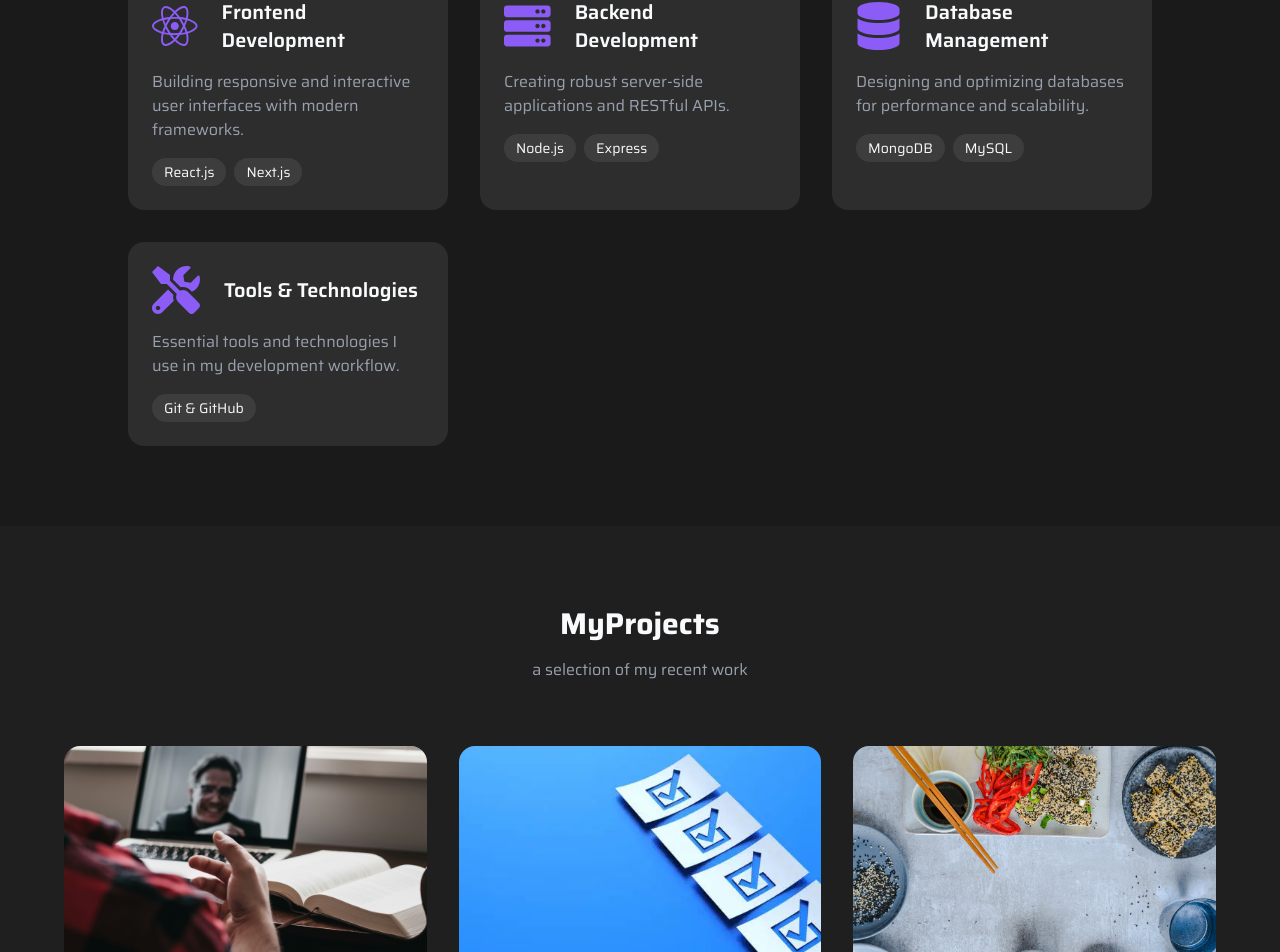
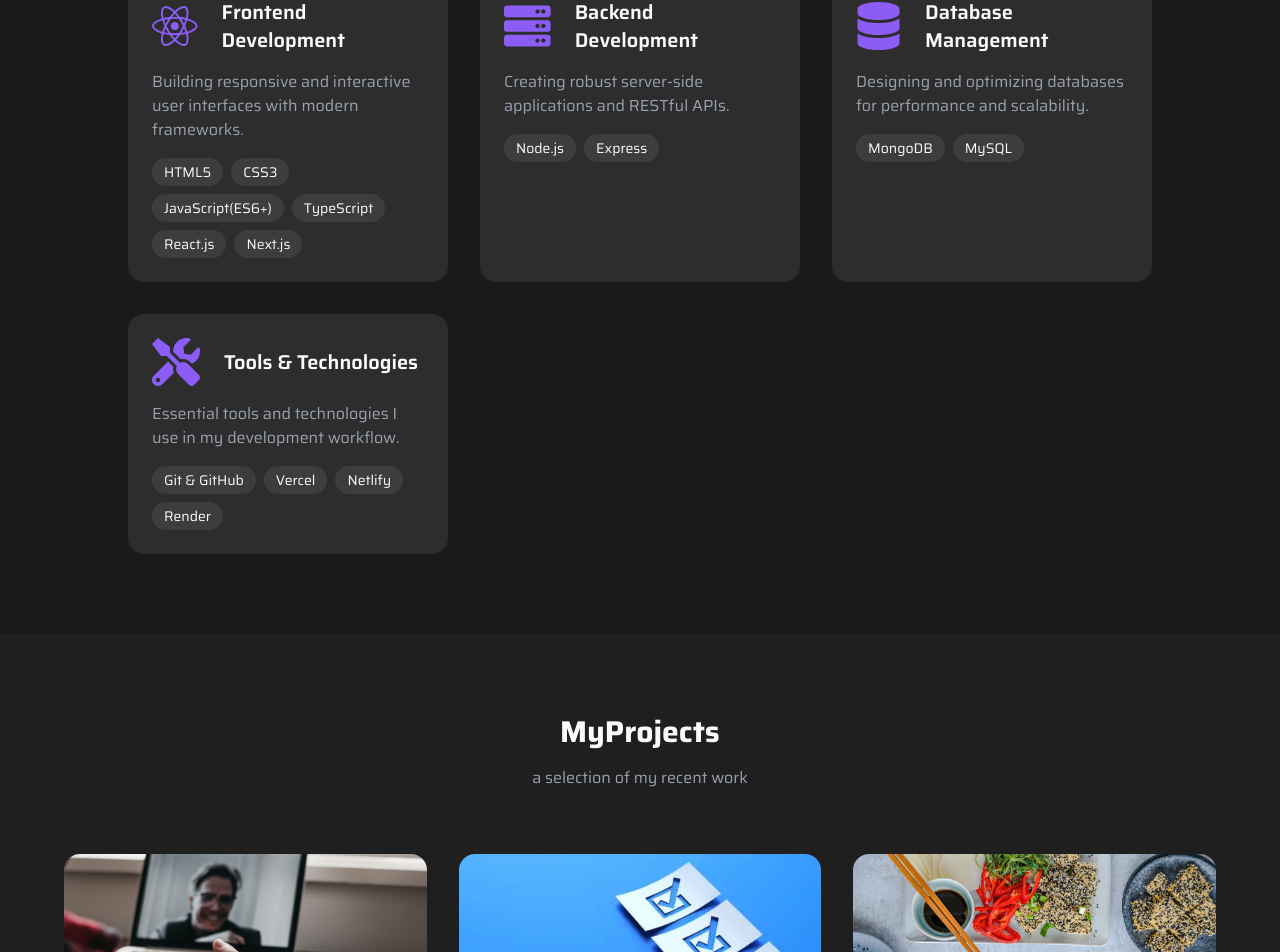
Before and after one commit to Aarzoomohd/Portfolio, a React (Vite) app: page / in a window 1280 px wide. Shown: the part 2194-3146 px from the top of the page. Built offline with nearby package versions, Linux system fonts and the light colour scheme.

Commit message:
add skills

```diff
--- a/src/assets/assets.js
+++ b/src/assets/assets.js
@@ -41,7 +41,7 @@ export const skills = [
     title: 'Frontend Development',
     icon: FaReact,
     description: 'Building responsive and interactive user interfaces with modern frameworks.',
-    tags: ['React.js','Next.js']
+    tags: ['HTML5', 'CSS3', 'JavaScript(ES6+)', 'TypeScript', 'React.js', 'Next.js']
   },
   {
     title: 'Backend Development',
@@ -59,7 +59,7 @@ export const skills = [
     title: 'Tools & Technologies',
     icon: FaTools,
     description: 'Essential tools and technologies I use in my development workflow.',
-    tags: ['Git & GitHub']
+    tags: ['Git & GitHub', 'Vercel', 'Netlify', 'Render']
   }
 ];
 
```
